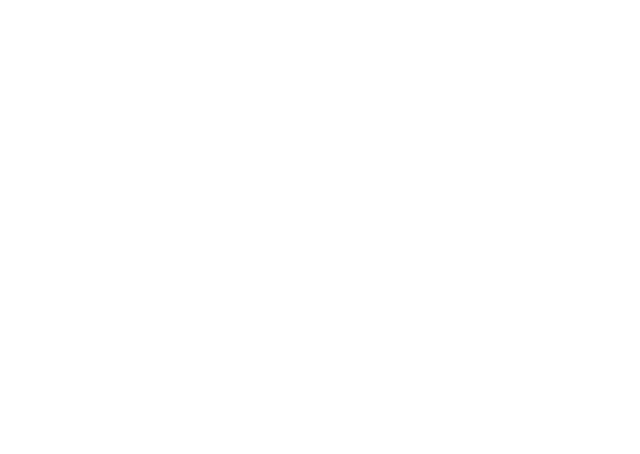
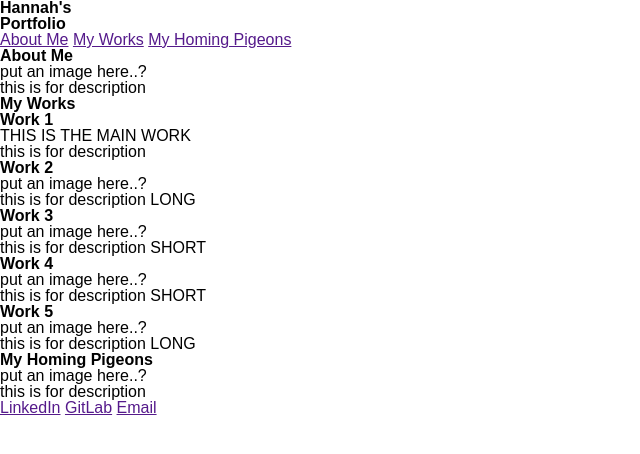
Before and after one commit to HannahStampke/Portfolio-wk-2, a plain HTML site: page index.html in a window 1280 px wide. Shown: the whole page, without its empty margins (0-640 px from the left). Drawn offline with Linux system fonts and the light colour scheme.

Commit message:
Added sections and structure to Index.html

```diff
--- a/index.html
+++ b/index.html
@@ -11,11 +11,91 @@
 <body>
 
     <header>
-        <h1></h1>
-        <nav></nav>
+        <h1>Hannah's</h1>
+        <h2>Portfolio</h2>
+        <nav>
+            <a href="">About Me</a>
+            <a href="">My Works</a>
+            <a href="">My Homing Pigeons</a>
+        </nav>
     </header>
 
     <main>
+        <section>
+            <figure>
+                <h2>About Me</h2>
+                <div>
+                    <p>put an image here..?</p>
+                    <pre>this is for description</pre>
+                </div>
+            </figure>
+        </section>
+
+        <section>
+            <h2>My Works</h2>
+
+            <div>
+                 <figure>
+                    <h2>Work 1</h2>
+                    <p>THIS IS THE MAIN WORK</p>
+                    <pre>this is for description</pre>
+                 </figure>
+            </div>
+
+            <div>
+                <figure>
+                    <h2>Work 2</h2>
+                    <div>
+                        <p>put an image here..?</p>
+                        <pre>this is for description LONG</pre>
+                    </div>
+                </figure>
+            </div>
+
+            <div>
+                <figure>
+                    <h2>Work 3</h2>
+                    <div>
+                        <p>put an image here..?</p>
+                        <pre>this is for description SHORT</pre>
+                    </div>
+                </figure>
+            </div>
+
+            <div>
+                <figure>
+                    <h2>Work 4</h2>
+                    <div>
+                        <p>put an image here..?</p>
+                        <pre>this is for description SHORT</pre>
+                    </div>
+                </figure>
+            </div>
+
+            <div>
+                <figure>
+                    <h2>Work 5</h2>
+                    <div>
+                        <p>put an image here..?</p>
+                        <pre>this is for description LONG</pre>
+                    </div>
+                </figure>
+            </div>
+        </section>
+
+        <section>
+            <figure>
+                <h2>My Homing Pigeons</h2>
+                <div>
+                    <p>put an image here..?</p>
+                    <pre>this is for description</pre>
+                    <a href="">LinkedIn</a>
+                    <a href="">GitLab</a>
+                    <a href="">Email</a>
+                </div>
+            </figure>
+        </section>
+
 
     </main>
 
```
